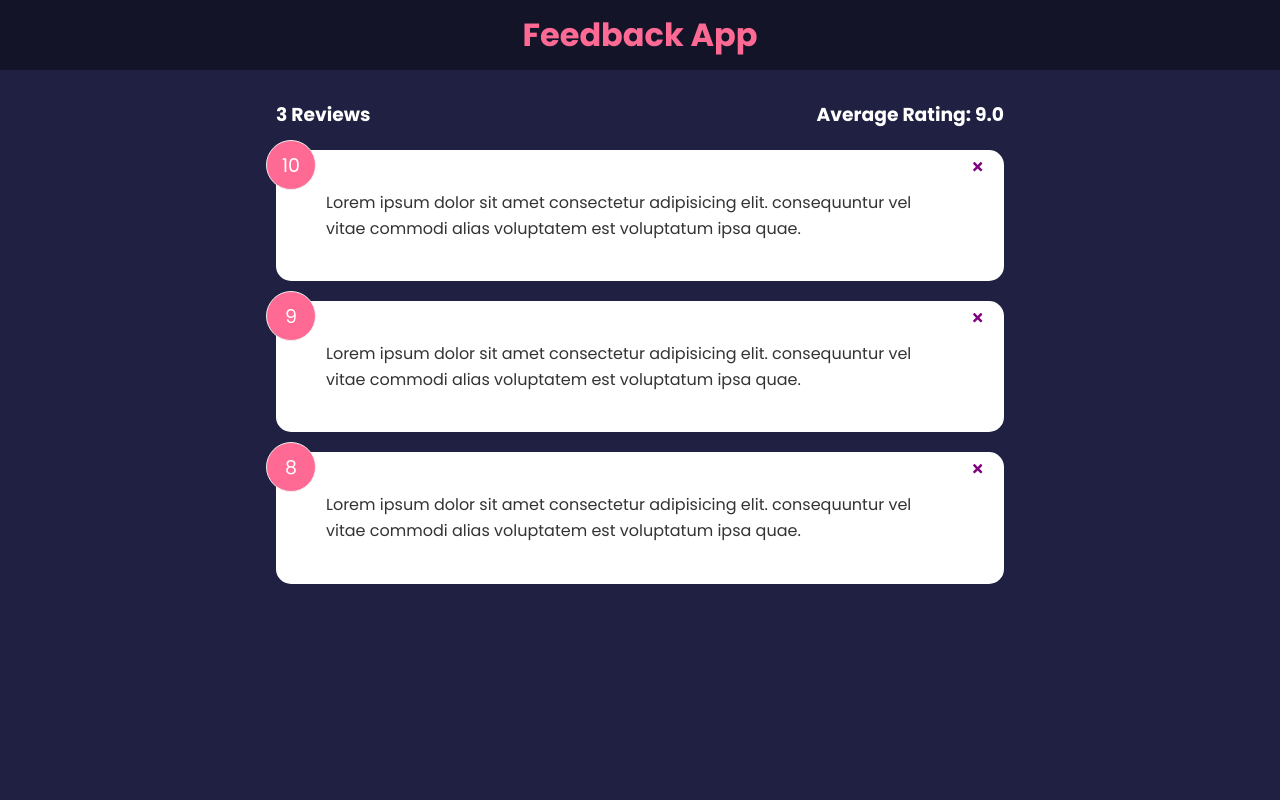
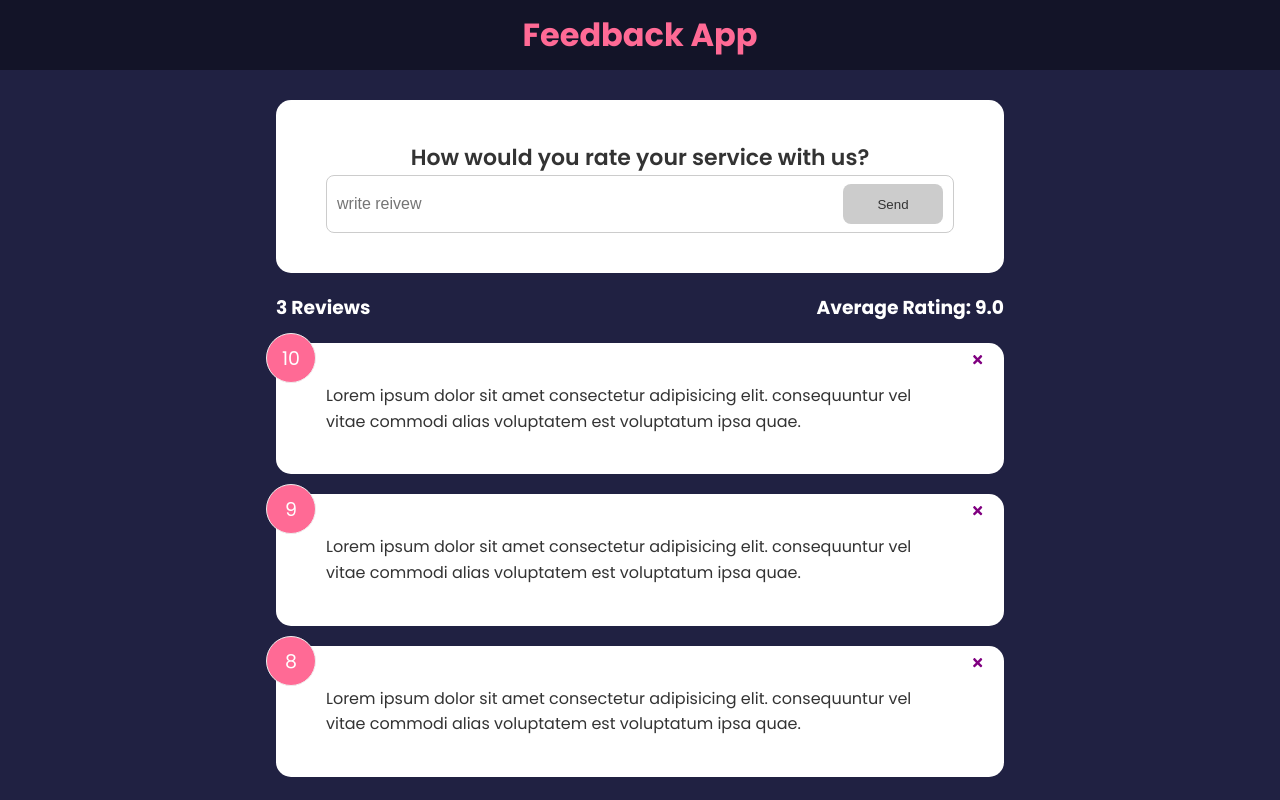
Before and after one commit to praveenss2806/feedback-app, a React (Create React App) app: page / in a window 1280 px wide. Built offline with nearby package versions, Linux system fonts and the light colour scheme.

Commit message:
added button & validation

```diff
--- a/src/App.jsx
+++ b/src/App.jsx
@@ -2,6 +2,8 @@ import Header from './components/Header';
 import feedbackData from './data/FeedbackData';
 import FeedbackList from './components/FeedbackList';
 import FeedbackStats from './components/FeedbackStats';
+import FeedbackForm from './components/FeedbackForm';
+
 import { useState } from 'react';
 
 const App = () => {
@@ -19,6 +21,7 @@ const App = () => {
         <>
             <Header />
             <div className="container">
+                <FeedbackForm />
                 <FeedbackStats feedback={feedback} />
                 <FeedbackList feedback={feedback} delFeedback={delFeedback} />
             </div>
--- /dev/null
+++ b/src/components/FeedbackForm.jsx
@@ -0,0 +1,42 @@
+import { useState } from 'react';
+import Button from './shared/Button'
+import Card from './shared/Card';
+
+const FeedbackForm = () => {
+    const [text, setText] = useState('')
+    const [btnDisabled, setBtnDisabled] = useState(true)
+    const [message, setMessage] = useState('')
+
+    const handleText = (e) => {
+        if(e.target.value === '') {
+            setBtnDisabled(true)
+            setMessage(null)
+        }
+        else if(e.target.value !== '' && e.target.value.trim().length < 10) {
+            setBtnDisabled(true)
+            setMessage('Review should be atleast 10 characters')
+        }
+        else {
+            setBtnDisabled(false)
+            setMessage(null)
+        }
+
+        setText(e.target.value)
+    }
+
+    return (
+        <Card>
+            <form>
+                <h2>How would you rate your service with us?</h2>
+                <div className='input-group'>
+                    <input type="text" placeholder='write reivew' value={text} onChange={handleText} />
+                    <Button type='submit' isDisabled={btnDisabled}>Send</Button>
+                </div>
+
+                {message && <div className='message'>{message}</div>}
+            </form>
+        </Card>
+    )
+}
+
+export default FeedbackForm
--- /dev/null
+++ b/src/components/shared/Button.jsx
@@ -0,0 +1,15 @@
+const Button = ({children, type, version, isDisabled}) => {
+    return (
+        <button type={type} disabled={isDisabled} className={`btn btn-${version}`}>
+            {children}
+        </button>
+    )
+}
+
+Button.defaultProps = {
+    version:'primary',
+    type:'submit',
+    isDisabled:false
+}
+
+export default Button
```
